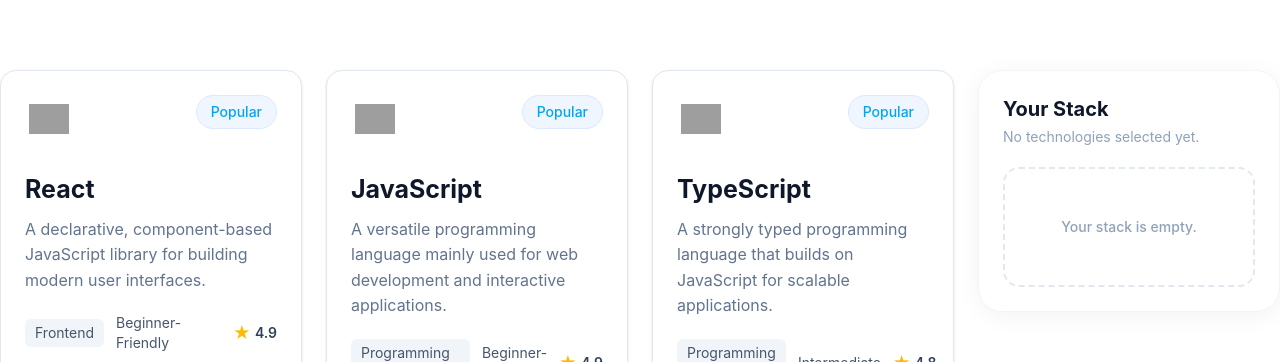
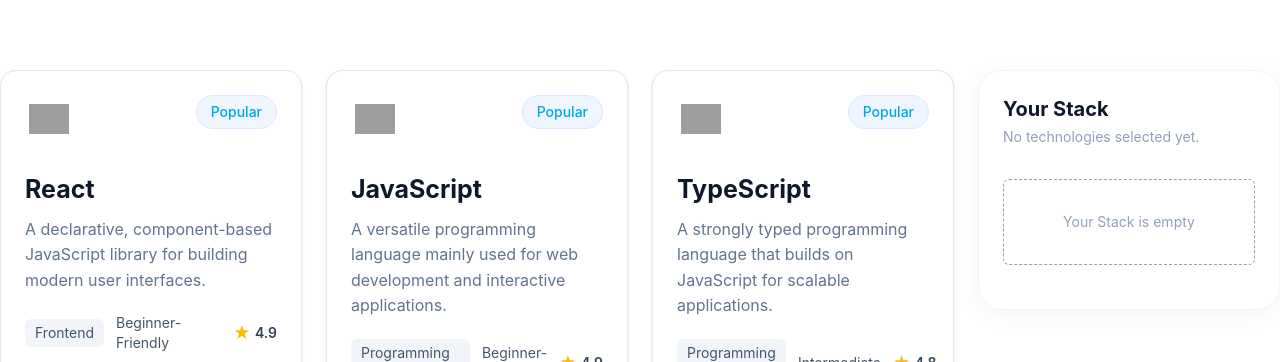
Before and after one commit to imranwave/dev-stack-app, a React (Vite) app: page / in a window 1280 px wide. Shown: the part 425-787 px from the top of the page. Built offline with nearby package versions, Linux system fonts and the light colour scheme; grey boxes are pictures that could not be loaded.

Commit message:
cardsection code done

```diff
--- a/src/App.tsx
+++ b/src/App.tsx
@@ -1,4 +1,4 @@
-import { Suspense } from "react";
+import { Suspense, useState } from "react";
 import "./App.css";
 import Banner from "./components/Banner/Banner";
 import Navbar from "./components/Navbar/Navbar";
@@ -10,15 +10,29 @@
   const data = await res.json();
   return data;
 };
+const technologyData = technologyPromise();
 function App() {
-  console.log(technologyPromise);
+  const [stack, setStack] = useState([]);
+  const handleAddToStack = (tech) => {
+    setStack([...stack, tech]);
+  };
+  const handleRemoveFromStack = (id: string) => {
+    setStack(stack.filter((technology) => technology.id !== id));
+  };
+  const handleRemoveAll = () => {
+    setStack([]);
+  };
   return (
     <>
       <Navbar></Navbar>
       <Banner></Banner>
       <Suspense fallback={<p>loading....</p>}>
         <TechnologySection
-          technologyPromise={technologyPromise()}
+          technologyPromise={technologyData}
+          handleAddToStack={handleAddToStack}
+          handleRemoveFromStack={handleRemoveFromStack}
+          handleRemoveAll={handleRemoveAll}
+          stack={stack}
         ></TechnologySection>
       </Suspense>
     </>
--- a/src/components/Sidebar/StackItem.tsx
+++ b/src/components/Sidebar/StackItem.tsx
@@ -1,20 +1,71 @@
+import { MdDelete } from "react-icons/md";
+import type { Technology } from "../types/technology";
 
-
-const StackItem = () => {
+interface StackItemProps {
+  stack: Technology[];
+  handleRemoveFromStack: (id: string) => void;
+  handleRemoveAll: () => void;
+}
+const StackItem = ({
+  stack,
+  handleRemoveFromStack,
+  handleRemoveAll,
+}: StackItemProps) => {
   return (
     <div>
       <div className="w-full rounded-3xl bg-white p-6 border border-slate-100 shadow-[0_4px_25px_rgba(0,0,0,0.05)] sticky top-6">
         <h2 className="text-xl font-bold text-slate-900">Your Stack</h2>
         <p className="text-sm text-slate-400 mt-1 mb-5">
-          No technologies selected yet.
+          {stack.length === 0
+            ? "No technologies selected yet."
+            : `${stack.length} technologies selected`}
         </p>
+        {stack.length === 0 && (
+          <p className="text-sm text-slate-400 mt-8 mb-5 text-center py-8 border border-dashed rounded-md">
+            Your Stack is empty
+          </p>
+        )}
+        <div className="space-y-3">
+          {stack.map((technology) => (
+            <div
+              key={technology.id}
+              className="flex items-center gap-3 rounded-2xl border border-slate-200 bg-white p-3"
+            >
+              <img
+                src={technology.icon}
+                alt={technology.name}
+                className="h-12 w-12 rounded-xl border border-slate-100 bg-slate-50 p-2 object-contain"
+              />
 
+              <div className="min-w-0 flex-1">
+                <h3 className="truncate text-sm font-semibold text-slate-900">
+                  {technology.name}
+                </h3>
 
-        <div className="w-full py-12 px-4 border-2 border-dashed border-slate-200 rounded-2xl flex items-center justify-center">
-          <span className="text-slate-400 font-medium text-sm">
-            Your stack is empty.
-          </span>
+                <p className="mt-1 text-xs text-slate-400">
+                  {technology.category}
+                </p>
+              </div>
+
+              <button
+                type="button"
+                onClick={() => handleRemoveFromStack(technology.id)}
+                className="rounded-lg px-2 py-1 text-xl font-medium text-red-500 hover:bg-red-50"
+              >
+                <MdDelete />
+              </button>
+            </div>
+          ))}
         </div>
+        {stack.length > 0 && (
+          <button
+            type="button"
+            className="px-5 py-2 border-1 border-red-500 rounded-md font-bold text-red-500  w-full my-10"
+            onClick={handleRemoveAll}
+          >
+            Remove All
+          </button>
+        )}
       </div>
     </div>
   );
--- a/src/components/Technology/TechnologyCard.tsx
+++ b/src/components/Technology/TechnologyCard.tsx
@@ -2,9 +2,16 @@
 
 export interface TechnologyCardProps {
   technology: Technology;
+  handleAddToStack: (technology: Technology) => void;
+  stack: Technology[];
 }
 
-export default function TechnologyCard({ technology }: TechnologyCardProps) {
+export default function TechnologyCard({
+  technology,
+  handleAddToStack,
+  stack,
+}: TechnologyCardProps) {
+  const isAdded = stack.some((item) => item.id === technology.id);
   return (
     <div className="w-full max-w-[380px] rounded-2xl border border-slate-200 bg-white p-6 shadow-sm">
       {/* Top Section */}
@@ -39,7 +46,9 @@
       </div>
 
       {/* Name */}
-      <h2 className="mb-2 text-[25px] font-bold text-slate-900">{technology.name}</h2>
+      <h2 className="mb-2 text-[25px] font-bold text-slate-900">
+        {technology.name}
+      </h2>
 
       {/* Description */}
       <p className="min-h-[72px] text-[16px] leading-[1.6] text-slate-500">
@@ -52,7 +61,9 @@
           {technology.category}
         </span>
 
-        <span className="flex-1 text-sm text-slate-600">{technology.difficulty}</span>
+        <span className="flex-1 text-sm text-slate-600">
+          {technology.difficulty}
+        </span>
 
         <span className="flex items-center gap-1 text-sm font-semibold text-slate-700">
           <span className="text-[17px] text-amber-400">★</span>
@@ -62,10 +73,16 @@
 
       {/* Button */}
       <button
+        onClick={() => handleAddToStack(technology)}
         type="button"
-        className="h-12 w-full rounded-[10px] bg-[#080d1d] text-[15px] font-medium text-white transition hover:bg-slate-800"
+        disabled={isAdded}
+        className={`h-12 w-full rounded-[10px] text-[15px] font-medium transition ${
+          isAdded
+            ? "cursor-not-allowed bg-slate-200 text-slate-500"
+            : "bg-[#080d1d] text-white hover:bg-slate-800"
+        }`}
       >
-        Add to Stack
+        {isAdded ? "👍Added to Stack": "Add to Stack"}
       </button>
     </div>
   );
--- a/src/components/Technology/TechnologySection.tsx
+++ b/src/components/Technology/TechnologySection.tsx
@@ -5,12 +5,16 @@
 
 export interface TechnologySectionProps {
   technologyPromise: Promise<Technology[]>;
+   handleAddToStack: (technology: Technology) => void;
+     handleRemoveFromStack: (id: string) => void;
+      handleRemoveAll: () => void;
+   stack:Technology[];
 }
 
 export default function TechnologySection({
-  technologyPromise,
+  technologyPromise,handleAddToStack,  handleRemoveFromStack, handleRemoveAll,stack
 }: TechnologySectionProps) {
-  console.log(technologyPromise);
+
   const technologyes = use(technologyPromise);
   return (
     <div className="container mx-auto grid grid-cols-12 gap-6">
@@ -19,7 +23,12 @@
           {technologyes.map((technology) => {
             return (
               <div>
-                <TechnologyCard key={technology.id} technology={technology} />
+                <TechnologyCard
+                key={technology.id}
+                technology={technology}
+                handleAddToStack={handleAddToStack}
+                stack={stack}
+                 />
               </div>
             );
           })}
@@ -27,7 +36,10 @@
       </div>
 
       <div className="col-span-3">
-        <StackItem />
+        <StackItem stack={stack}
+         handleRemoveFromStack={handleRemoveFromStack}
+          handleRemoveAll={handleRemoveAll}
+        />
       </div>
     </div>
   );
```
Lines whose indentation alone changed are shown as unchanged.
